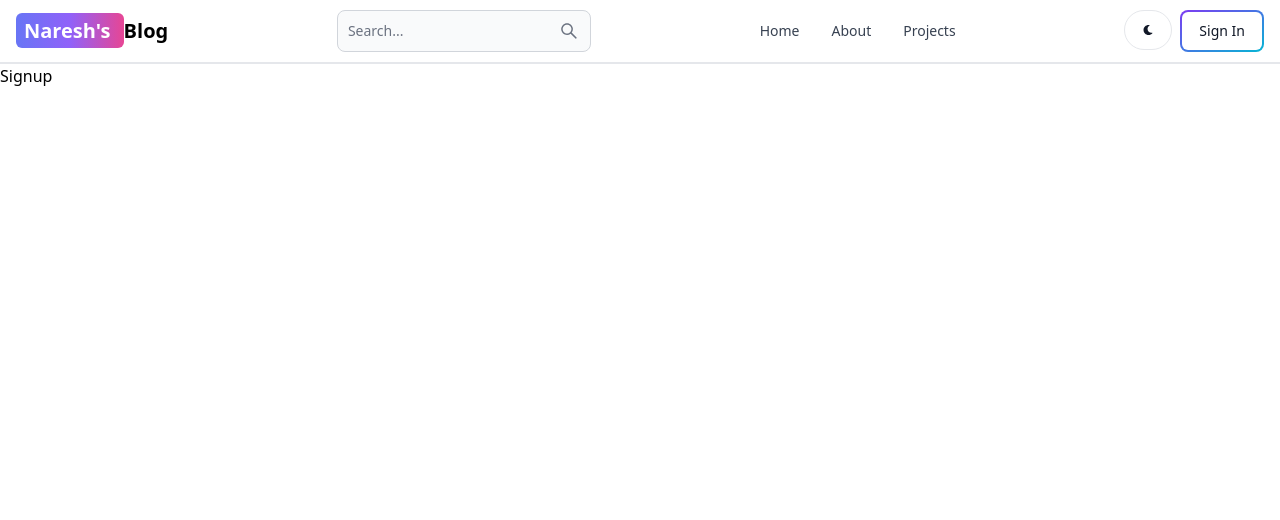
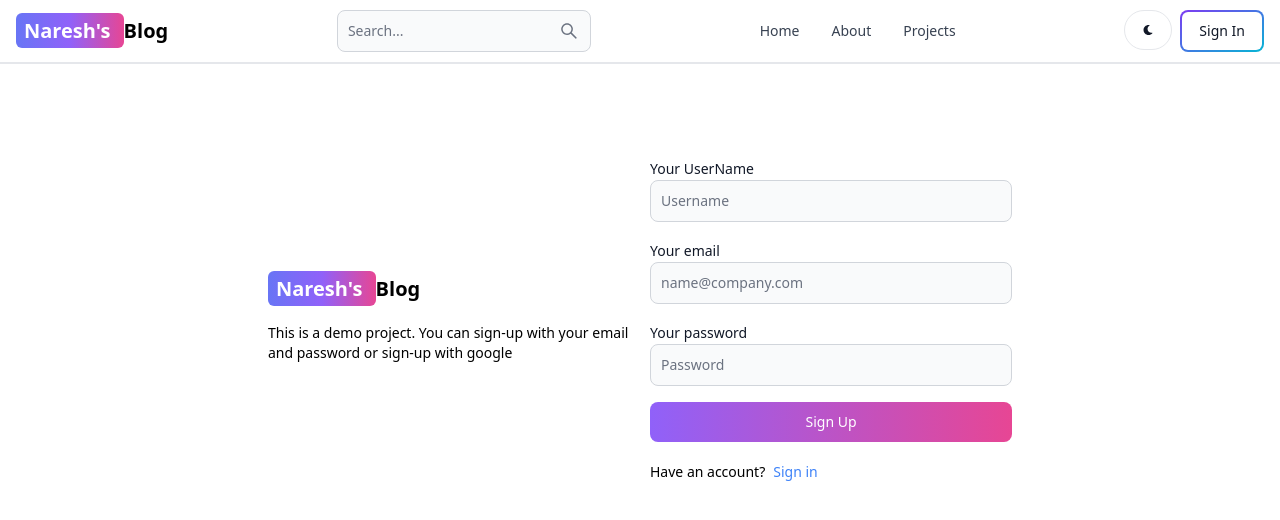
Before and after one commit to naresh-webdev/mernblog, a React (Vite) app in the folder client/: page /sign-up in a window 1280 px wide. Shown: the top 520 px of the page. Built offline with nearby package versions, Linux system fonts and the light colour scheme.

Commit message:
created signup page ui

```diff
--- a/client/src/pages/Signup.jsx
+++ b/client/src/pages/Signup.jsx
@@ -1,5 +1,61 @@
+import { Link } from "react-router-dom";
+import { Button, Label, TextInput } from "flowbite-react";
+
 function Signup() {
-  return <div>Signup</div>;
+  return (
+    <div className="min-h-screen mt-20">
+      <div className="flex p-3 max-w-3xl mx-auto flex-col md:flex-row md:items-center gap-5">
+        {/* left */}
+        <div className="flex-1">
+          <Link
+            to="/"
+            className=" sm:text-xl font-bold dark:text-white text-4xl"
+          >
+            <span className="px-2 py-1 bg-gradient-to-r from-indigo-500 via-purple-500 to-pink-500 rounded-md text-white">
+              Naresh's{" "}
+            </span>
+            Blog
+          </Link>
+          <p className="text-sm mt-5">
+            This is a demo project. You can sign-up with your email and password
+            or sign-up with google
+          </p>
+        </div>
+
+        {/* right */}
+        <div className="flex-1">
+          <form className="flex flex-col gap-4">
+            <div>
+              <Label value="Your UserName" />
+              <TextInput type="text" placeholder="Username" id="username" />
+            </div>
+            <div>
+              <Label value="Your email" />
+              <TextInput
+                type="text"
+                placeholder="name@company.com"
+                id="email"
+              />
+            </div>
+            <div>
+              <Label value="Your password" />
+              <TextInput type="text" placeholder="Password" id="password" />
+            </div>
+
+            <Button gradientDuoTone={`purpleToPink`} type="submit">
+              Sign Up
+            </Button>
+          </form>
+          <div className="flex gap-2 text-sm mt-5">
+            <span>Have an account?</span>
+            <Link to="/sign-in" className="text-blue-500">
+              Sign in
+            </Link>
+          </div>
+        </div>
+      </div>
+    </div>
+  );
 }
 
 export default Signup;
```
